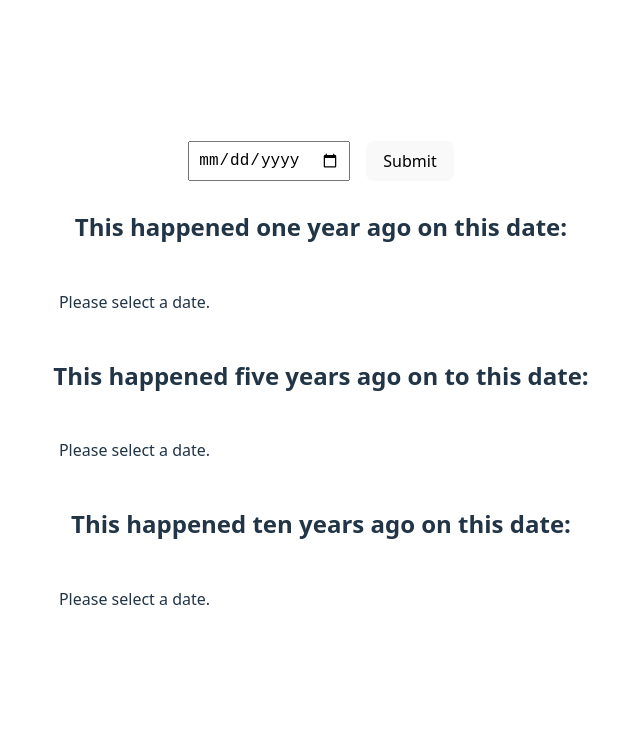
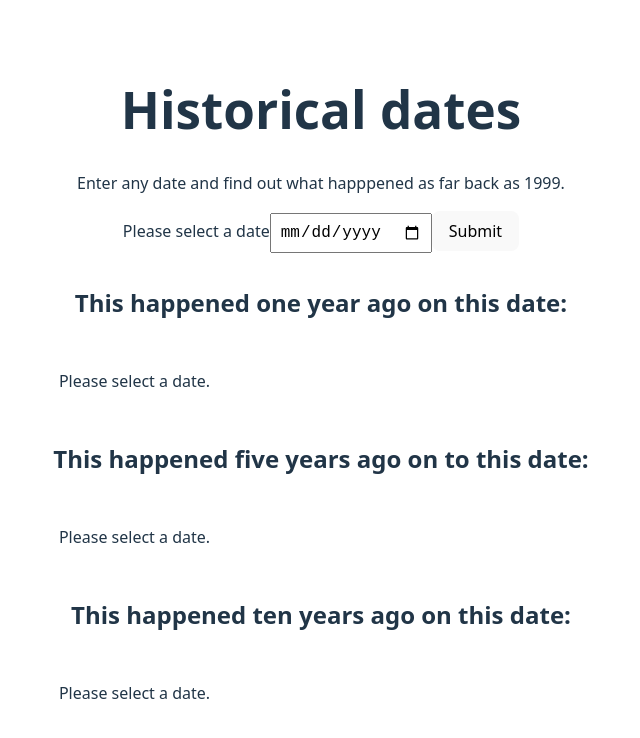
Before and after one commit to Andreawingardh/BirthdayNews, a React (Vite) app: page / in a window 1280 px wide. Shown: the top 738 px of the page, without its empty margins (319-959 px from the left). Built offline with nearby package versions, Linux system fonts and the light colour scheme.

Commit message:
Made accessibility changes

```diff
--- a/src/App.jsx
+++ b/src/App.jsx
@@ -101,14 +101,19 @@ function App() {
   }
 
   return (
-    <>
+    <main>
+      <h1>Historical dates</h1>
+      <p>Enter any date and find out what happpened as far back as 1999.</p>
       <form className="search-form" onSubmit={handleSubmit}>
-        <input id="dateInput" type="date" />
-        <button type="submit">Submit</button>
+        <div>
+          <label for="dateInput">Please select a date</label>
+          <input id="dateInput" type="date" />
+          <button type="submit">Submit</button>
+        </div>
       </form>
       {oneYearLoading && <p>Loading...</p>}
 
-      <h3>This happened one year ago on this date:</h3>
+      <h2>This happened one year ago on this date:</h2>
       <div className="card-container">
         {newsDataOneYearAgo && newsDataOneYearAgo.length > 0 ? (
           newsDataOneYearAgo.slice(0, 3).map((news) => (
@@ -125,7 +130,7 @@ function App() {
           <p>Please select a date.</p>
         )}
       </div>
-      <h3>This happened five years ago on to this date:</h3>
+      <h2>This happened five years ago on to this date:</h2>
       <div className="card-container">
         {newsDataFiveYearsAgo && newsDataFiveYearsAgo.length > 0 ? (
           newsDataFiveYearsAgo.slice(0, 3).map((news) => (
@@ -142,7 +147,7 @@ function App() {
           <p>Please select a date.</p>
         )}
       </div>
-      <h3>This happened ten years ago on this date:</h3>
+      <h2>This happened ten years ago on this date:</h2>
       <div className="card-container">
         {newsDataTenYearsAgo && newsDataTenYearsAgo.length > 0 ? (
           newsDataTenYearsAgo.slice(0, 3).map((news) => (
@@ -159,7 +164,7 @@ function App() {
           <p>Please select a date.</p>
         )}
       </div>
-    </>
+    </main>
   );
 }
 
```
